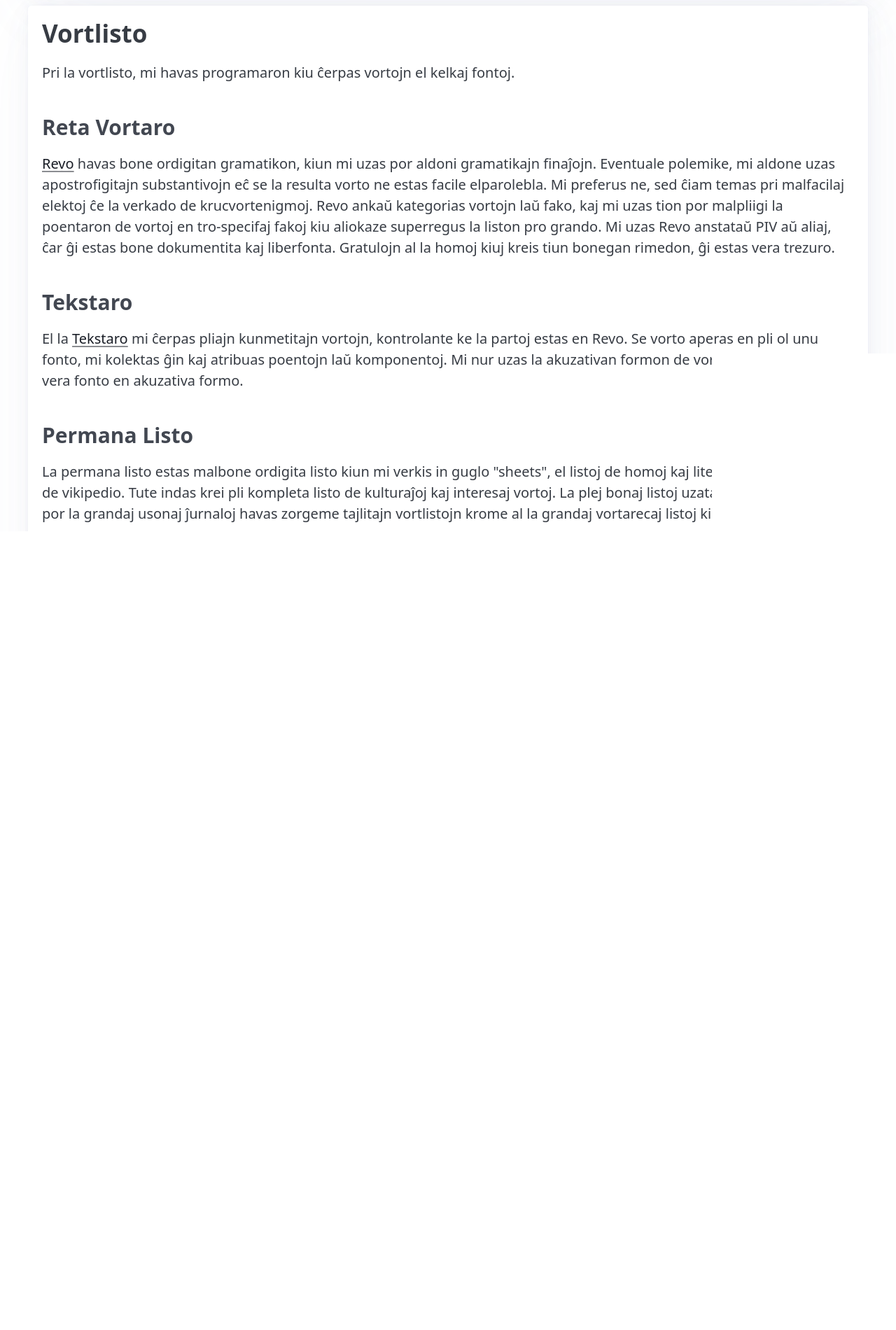
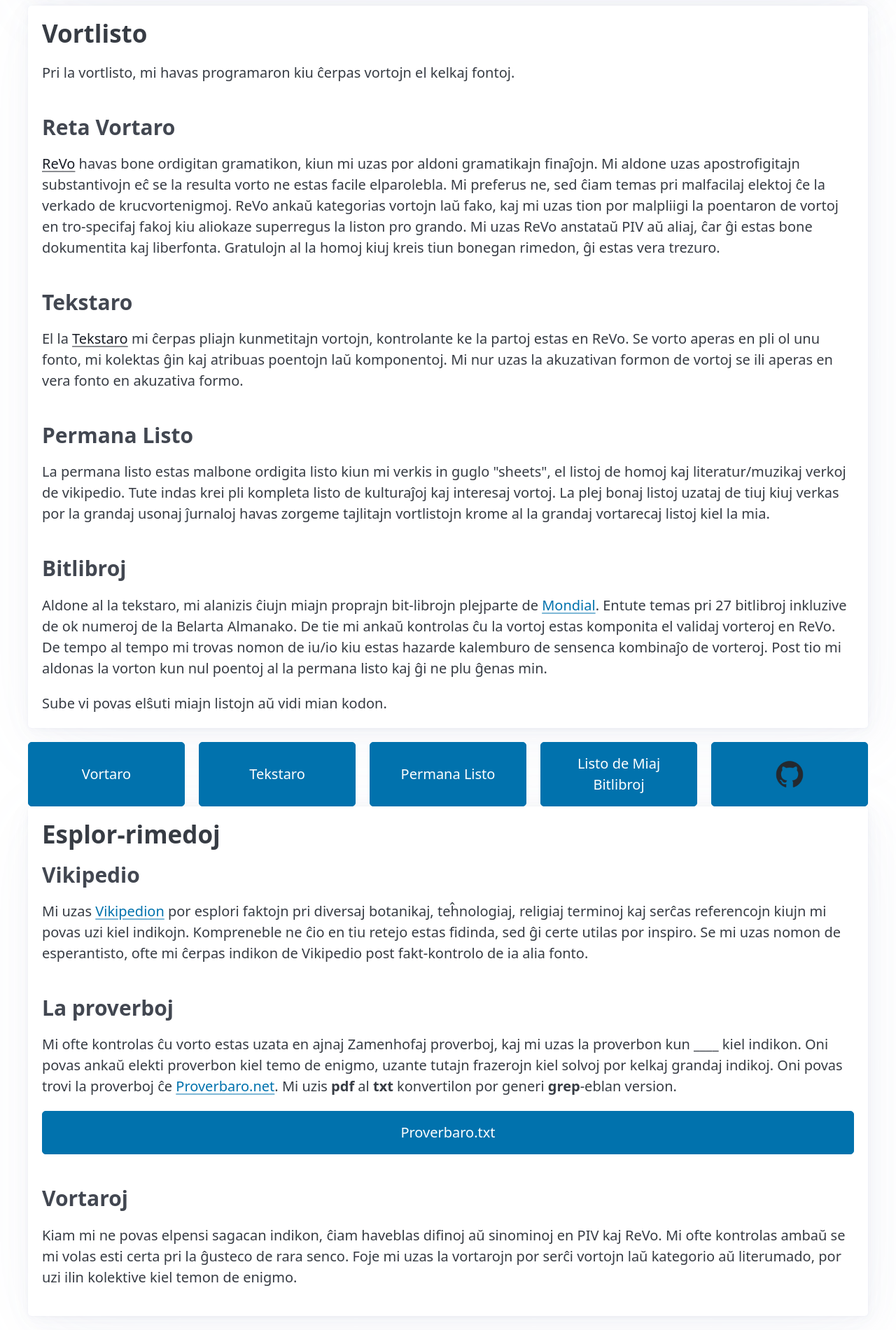
Before and after one commit to gantar22/enigmoj, a plain HTML site: page rimedoj.html in a window 1280 px wide. Shown: the part 512-2412 px from the top of the page at 70% size. Drawn offline with nearby package versions, Linux system fonts and the light colour scheme.

Commit message:
change permanan list, missing akuzative, better mobile look

```diff
--- a/rimedoj.html
+++ b/rimedoj.html
@@ -46,15 +46,15 @@
         <p>Pri la vortlisto, mi havas programaron kiu ĉerpas vortojn el kelkaj fontoj.</p>
         <h3>Reta Vortaro</h3>
         <p>
-        <a href="https://www.reta-vortaro.de/revo/dlg/index-2m.html#enigm.krucvort0o" class="contrast">Revo</a> havas bone ordigitan gramatikon, kiun mi uzas por aldoni gramatikajn finaĵojn.
-        Eventuale polemike, mi aldone uzas apostrofigitajn substantivojn eĉ se la resulta vorto ne estas facile elparolebla.
+        <a href="https://www.reta-vortaro.de/revo/dlg/index-2m.html#enigm.krucvort0o" class="contrast">ReVo</a> havas bone ordigitan gramatikon, kiun mi uzas por aldoni gramatikajn finaĵojn.
+        Mi aldone uzas apostrofigitajn substantivojn eĉ se la resulta vorto ne estas facile elparolebla.
         Mi preferus ne, sed ĉiam temas pri malfacilaj elektoj ĉe la verkado de krucvortenigmoj.
-        Revo ankaŭ kategorias vortojn laŭ fako, kaj mi uzas tion por malpliigi la poentaron de vortoj en tro-specifaj fakoj kiu aliokaze superregus la liston pro grando.
-        Mi uzas Revo anstataŭ PIV aŭ aliaj, ĉar ĝi estas bone dokumentita kaj liberfonta. Gratulojn al la homoj kiuj kreis tiun bonegan rimedon, ĝi estas vera trezuro.
+        ReVo ankaŭ kategorias vortojn laŭ fako, kaj mi uzas tion por malpliigi la poentaron de vortoj en tro-specifaj fakoj kiu aliokaze superregus la liston pro grando.
+        Mi uzas ReVo anstataŭ PIV aŭ aliaj, ĉar ĝi estas bone dokumentita kaj liberfonta. Gratulojn al la homoj kiuj kreis tiun bonegan rimedon, ĝi estas vera trezuro.
         </p>
         <h3>Tekstaro</h3>
         <p>
-        El la <a href="https://tekstaro.com/" class="contrast">Tekstaro</a> mi ĉerpas pliajn kunmetitajn vortojn, kontrolante ke la partoj estas en Revo.
+        El la <a href="https://tekstaro.com/" class="contrast">Tekstaro</a> mi ĉerpas pliajn kunmetitajn vortojn, kontrolante ke la partoj estas en ReVo.
         Se vorto aperas en pli ol unu fonto, mi kolektas ĝin kaj atribuas poentojn laŭ komponentoj.
         Mi nur uzas la akuzativan formon de vortoj se ili aperas en vera fonto en akuzativa formo.
         </p>
@@ -68,8 +68,8 @@
         <p>
         Aldone al la tekstaro, mi alanizis ĉiujn miajn proprajn bit-librojn plejparte de <a href="">Mondial</a>.
         Entute temas pri 27 bitlibroj inkluzive de ok numeroj de la Belarta Almanako.
-        De tie mi ankaŭ kontrolas ĉu la vortoj estas komponita el validaj vorteroj en Revo.
-        De tempo al tempo mi trovas nomon de io kiu estas hazarde kalemburo de sensenca kombinaĵo de vorteroj.
+        De tie mi ankaŭ kontrolas ĉu la vortoj estas komponita el validaj vorteroj en ReVo.
+        De tempo al tempo mi trovas nomon de iu/io kiu estas hazarde kalemburo de sensenca kombinaĵo de vorteroj.
         Post tio mi aldonas la vorton kun nul poentoj al la permana listo kaj ĝi ne plu ĝenas min.
         </p>
         Sube vi povas elŝuti miajn listojn aŭ vidi mian kodon.
@@ -81,7 +81,7 @@
         <button onclick="location.href='resources/tekstaro.dict'">
             Tekstaro
         </button>
-        <button onclick="location.href='resources/sheetsdoc.dict'">
+        <button onclick="location.href='resources/permane.dict'">
             Permana Listo
         </button>
         <button onclick="location.href='resources/bitlibroj.dict'">
@@ -101,7 +101,7 @@
         </p>
         <h3>La proverboj</h3>
         <p>
-            Mi ofte kontrolas ĉu vorto estas uzata en ajnaj Zamenhofaj proverboj, kaj mi uzas la proverbon kun spaco kiel indikon.
+            Mi ofte kontrolas ĉu vorto estas uzata en ajnaj Zamenhofaj proverboj, kaj mi uzas la proverbon kun ____ kiel indikon.
             Oni povas ankaŭ elekti proverbon kiel temo de enigmo, uzante tutajn frazerojn kiel solvoj por kelkaj grandaj indikoj.
             Oni povas trovi la proverboj ĉe <a href="https://proverbaro.net/">Proverbaro.net</a>.
             Mi uzis <b>pdf</b> al <b>txt</b> konvertilon por generi <b>grep</b>-eblan version.
@@ -109,9 +109,9 @@
         <div class="grid"><button onclick="location.href='resources/proverbaro.txt'">Proverbaro.txt</button></div>
         <h3>Vortaroj</h3>
         <p>
-            Kiam mi ne povas elpensi sagacan indikon, ĉiam haveblas difinoj aŭ sinominoj en PIV kaj Revo.
+            Kiam mi ne povas elpensi sagacan indikon, ĉiam haveblas difinoj aŭ sinominoj en PIV kaj ReVo.
             Mi ofte kontrolas ambaŭ se mi volas esti certa pri la ĝusteco de rara senco.
-            Foje mi uzas la vortarojn por serĉi vortojn laŭ kategorio aŭ literumado, por uzi kolektive kiel temo de enigmo.
+            Foje mi uzas la vortarojn por serĉi vortojn laŭ kategorio aŭ literumado, por uzi ilin kolektive kiel temon de enigmo.
         </p>
     </article>
 </body>
```
Also changed, not shown: index.html (+1 -1 lines), ludi.html (+5 -6 lines), 2 other files.
